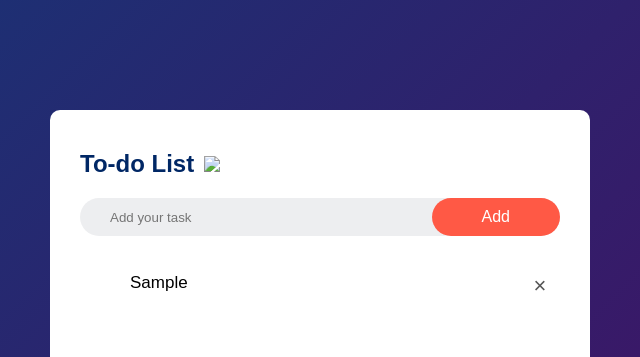
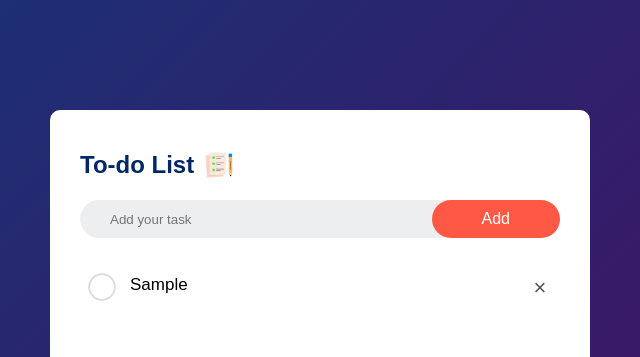
Before and after one commit to ahmadseirafi/toda, a plain HTML site: page index.html in a window 1280 px wide. Both pictures are taken after typing "Sample" into the empty fields and a click on the button "Add". Shown: the top 357 px of the page, 320-960 px from the left. Drawn offline with Linux system fonts and the light colour scheme.

Commit message:
Add files via upload

```diff
--- a/index.css
+++ b/index.css
@@ -82,7 +82,7 @@ ul li::before {
     height: 28px;
     width: 28px;
     border-radius: 50%;
-    background-image: url(images/unchecked.png);
+    background-image: url(unchecked.png);
     background-size: cover;
     background-position: center;
     top: 10px;
@@ -97,7 +97,7 @@ ul li::before {
 
 
 .checked::before {
-    background-image: url(images/checked.png);
+    background-image: url(checked.png);
 }
 
 
--- a/index.html
+++ b/index.html
@@ -11,7 +11,7 @@
 
     <div class="container">
         <div class="todo-app">
-            <h2>To-do List <img src="images/icon.png"></h2>
+            <h2>To-do List <img src="icon.png"></h2>
             <div class="row">
                 <input type="text" id="input-box" placeholder="Add your task">
                 <button onclick="addTask()">Add</button>
```
